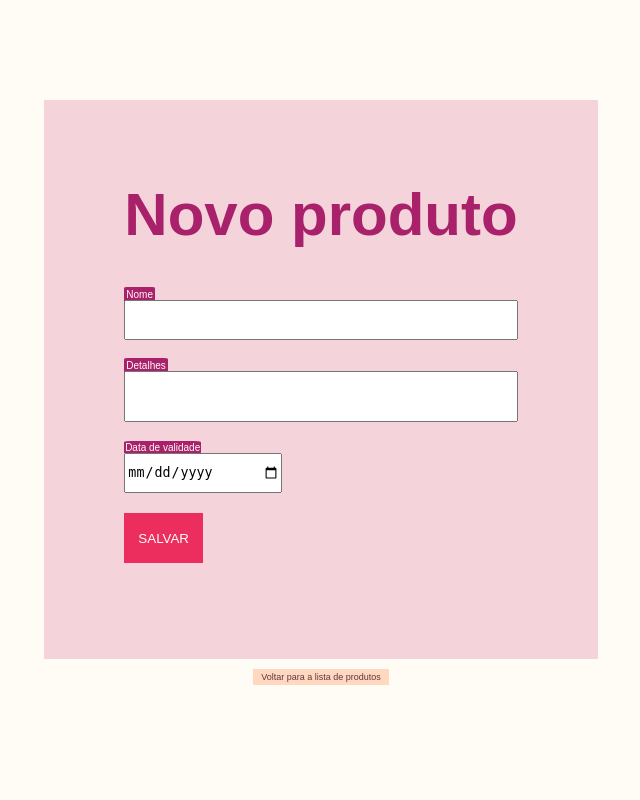
After one commit to hellosofi/perene, a Django app: template perene/templates/inserir_produto.html in a window 1280 px wide. The commit adds this page. Shown: the whole page, without its empty margins (319-959 px from the left). Run offline with Django 5.2, Linux system fonts and the light colour scheme; the template is opened without the code that fills it, so the values that code supplies are empty.

Commit message:
cria templates + static

```diff
--- a/perene/static/css/estilo.css
+++ b/perene/static/css/estilo.css
@@ -12,14 +12,14 @@ body {
     align-items: center;
     flex-direction: column;
     margin-top: 100px;
-    outline: 1px solid blue;
+    /* outline: 1px solid blue; */
 
     font-family: "Montserrat", sans-serif;
 
 }
 
 
-h1 {
+.home h1 {
     font-size: 140px;
     color: var(--cor3);
     margin: 0;
@@ -30,6 +30,8 @@ main{
     display: flex;
     align-items: center;
     flex-direction: column;
+
+    /* outline: 1px solid red */
 }
 
 .construcao{
@@ -59,3 +61,199 @@ main{
     width: 100%;
     /* outline: 1px solid #a8216a; */
 }
+
+/* botões principais */
+.links-home{
+    width: 410px;
+    display: flex;
+    /* flex-basis: auto; */
+    /* flex: 1 2 auto; */
+    flex-wrap: wrap;
+    justify-content: center;
+    row-gap: 10px;
+    column-gap: 10px;
+
+}
+
+.links-home p{
+    color: #863a0f;
+    margin: 0;
+    flex: 100%;
+    /* outline: 1px solid purple; */
+}
+
+.links-home button{
+    /* margin: 0 0 0 0; */
+    height: 40px;
+    width: 200px;
+    border-radius: 0;
+    border-color: transparent;
+
+    background-color: var(--cor2);
+    font-size: 11px;
+    font-weight: 300;
+
+    transition: ease-in 60ms;
+    /* outline: 1px solid orange; */
+}
+
+button {
+    border-radius: 0;
+    border-color: transparent;
+}
+
+button:hover{
+
+    cursor: pointer;
+    transform: scale(1.02);
+}
+
+
+.links-home a{
+    text-decoration: none;
+    color: var(--cor1);
+
+    /* background-color: aqua; */
+    /* outline: 1px solid red; */
+
+}
+
+
+
+button.btn-destaque{
+    background-color: var(--cor4);
+    color: white;
+
+    /* outline: 1px solid blue */
+}
+
+.btn-destaque a{
+    color: var(--cor1);
+}
+
+/* add produto */
+
+.tela-novo-produto{
+    display: grid;
+    grid-template-rows: 1;
+    gap: 40px;
+    /* padding: 60px; */
+    /* flex-direction: row; */
+    /* width: 40%;
+    height: 40vh; */
+
+    background-color: #f2c9d3c9;
+    border-radius: 1px;
+    padding: 80px
+}
+
+.tela-novo-produto>div{
+    height: max-content;
+}
+
+.tela-novo-produto h1{
+    font-size: 60px;
+    grid-area: span;
+    color: #a8216a;
+    margin: 0;
+    font-weight: 800;
+    /* outline: 1px solid yellow; */
+}
+
+.tela-novo-produto form{
+    display: grid;
+    gap: 20px;
+    /* margin-left: 40px; */
+}
+.tela-novo-produto button{
+    height: 50px;
+    width: 20%;
+    background-color: var(--cor4);
+    color: var(--cor1);
+
+}
+
+
+.tela-novo-produto label{
+    background-color: var(--cor3);
+    border-radius: 10%;
+    padding: 0.5%;
+    font-size: 10px;
+    color: var(--cor1);
+
+}
+.nome{
+    flex: AUTO;
+
+    /* outline: 1PX SOLID BLUE; */
+}
+
+.tela-novo-produto textarea {
+    resize: none;
+    width: 100%;
+}
+
+.tela-novo-produto input{
+    height: 40px;
+    width: 100%;
+}
+
+.validade{
+    width: 40%;
+}
+
+.voltar {
+    font-size: 9px;
+    background-color: #ff7e3449;
+    color: #5c3740;
+    margin-top: 10px;
+}
+
+/* lista de produtos */
+
+/* body { font-family: Arial, sans-serif; max-width: 700px; margin: 40px auto; }
+        h1 { color: #333; }
+        table { width: 100%; border-collapse: collapse; margin-top: 20px; }
+        th, td { border: 1px solid #ccc; padding: 8px 12px; text-align: left; }
+        th { background-color: #f0f0f0; }
+        .status-pendente { color: #b8860b; }
+        .status-em_andamento { color: #1e6fd9; }
+        .status-concluida { color: #2e8b57; }
+        .btn-nova { display: inline-block; margin-top: 12px; padding: 8px 16px; background: #2e6fd9; color: white; text-decoration: none; border-radius: 4px; }
+    */
+.lista-de-produtos button{
+    height: 25px;
+    /* width: 20%; */
+    background-color: var(--cor4);
+    color: var(--cor1);
+    margin-bottom: 30px;
+}
+
+.lista-de-produtos h1{
+    margin: 0;
+    margin-bottom: 26px;
+    color: #5c3740;
+}
+
+.lista-de-produtos p{
+    color: #5c37406a;
+    font-size: 10px;
+    margin: 0;
+}
+
+.lista-de-produtos table {
+    width: 60%;
+    border-collapse: collapse;
+    margin-top: 20px;
+    color: #5c3740;
+}
+
+ .lista-de-produtos th, td {
+    border: 1px solid var(--cor2);
+    padding: 8px 12px;
+    text-align: left;
+}
+
+.lista-de-produtos th {
+    background-color: #ff7e3456;
+}
--- /dev/null
+++ b/perene/templates/inserir_produto.html
@@ -0,0 +1,29 @@
+{% comment %} {% extends "forum/base.html" %} {% endcomment %}
+{% load static %}
+<link rel="stylesheet" href="{% static 'css/estilo.css' %}">
+
+{% block content %}
+<div class="tela-novo-produto">
+
+        <h1>Novo produto</h1>
+        <form name="form" method="post">
+            {% csrf_token %}
+            <div class='nome'>
+                <label>Nome</label><br>
+                <input type="text" name="nome" id="nome" required>
+            </div>
+
+            <div class='detalhe'>
+                <label>Detalhes</label><br>
+                <textarea name="detalhe" id="detalhe" rows="3"></textarea>
+            </div>
+
+            <div class='validade'>
+                <label>Data de validade</label><br>
+                <input type="date" id="validade" name="validade">
+            </div>
+            <button type="submit" name="botao_inserir_produto">SALVAR</button>
+        </form>
+    </div>
+    <a href="{% url 'lista_produtos' %}"><button class="voltar">Voltar para a lista de produtos</button></a>
+{% endblock %}
```
Also changed, not shown: perene/templates/index.html (+8 -4 lines), perene/templates/lista_produtos.html (added, +50 -0 lines).
